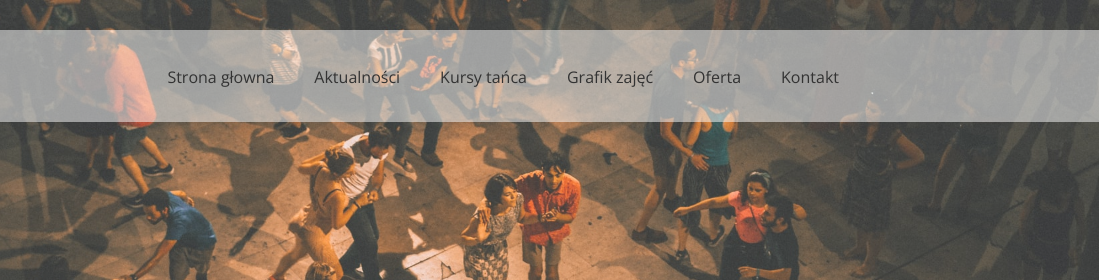
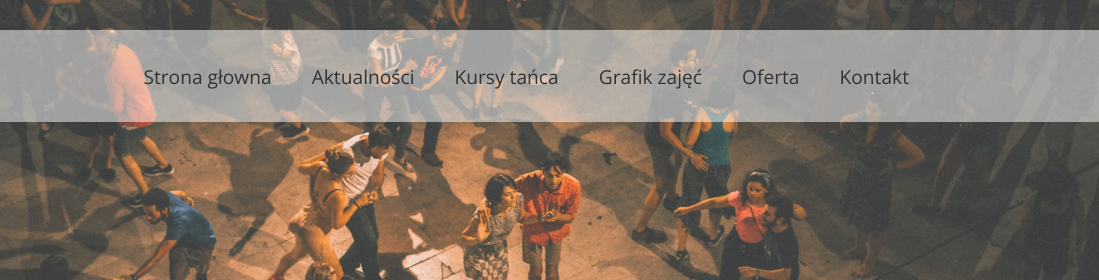
Before and after one commit to JustynaPoturala/Projekt-16-Website-with-Flexbox, a plain HTML site: page index.html in a window 1280 px wide. Shown: the top 280 px of the page, 181-1280 px from the left. Drawn offline with nearby package versions, Linux system fonts and the light colour scheme.

Commit message:
Beautify header

```diff
--- a/sass/style.scss
+++ b/sass/style.scss
@@ -425,7 +425,7 @@ i.show {
 
 @media(min-width:991px) {
     .header-container {
-        padding: 0 100px 0 30px;
+        padding: 0 30px 0 30px;
     }
 
     .header-container nav {
@@ -441,7 +441,7 @@ i.show {
         display: block;
         height: 60px;
         line-height: 60px;
-        font-size: 1rem;
+        font-size: 1.2rem;
         padding: 0 20px;
     }
 
```
Also changed, not shown: css/style.css, 1 other file.
